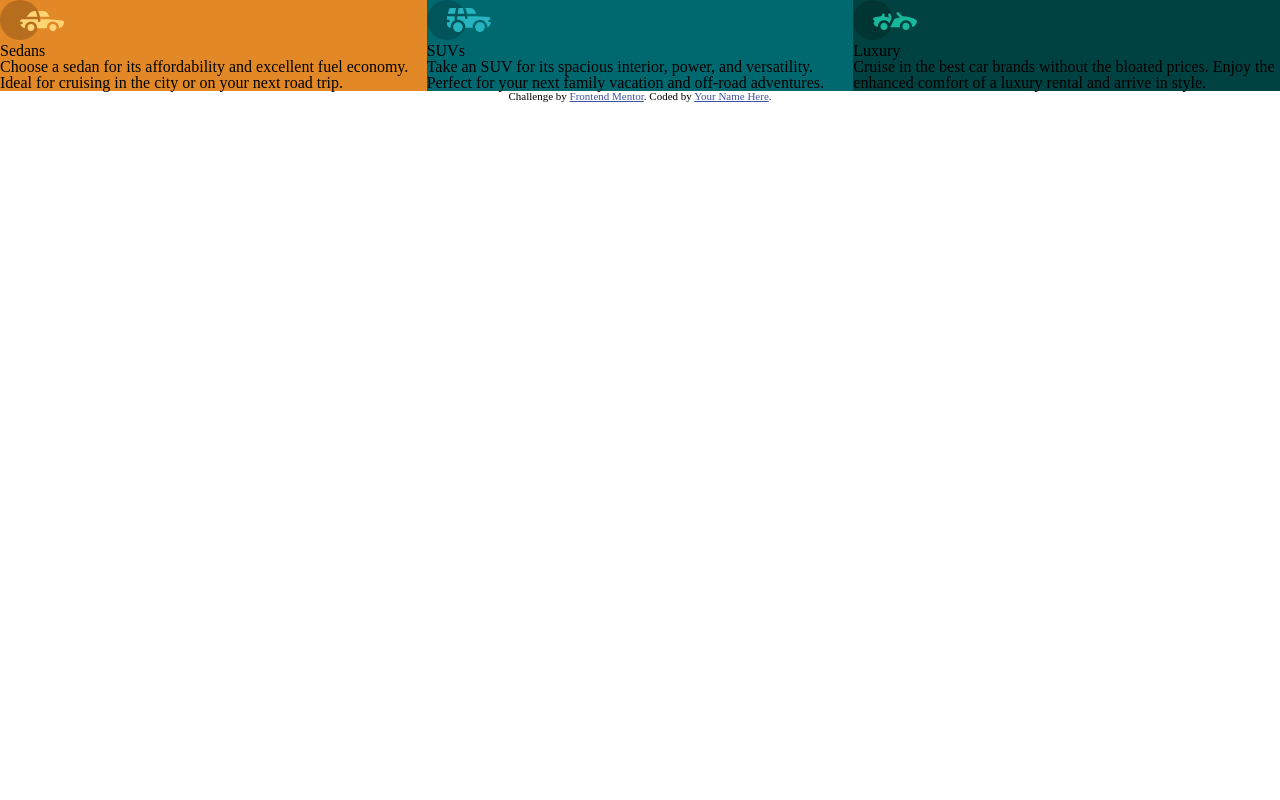
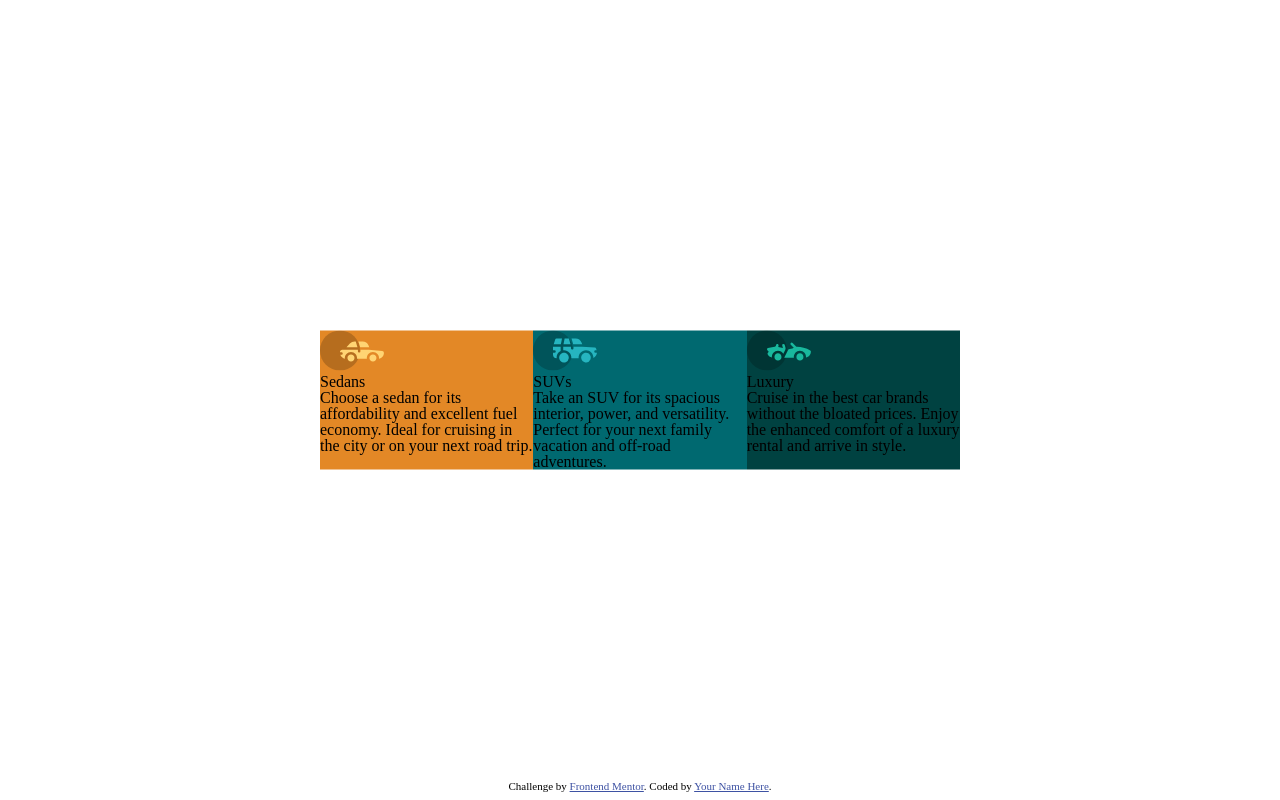
Before and after one commit to HugoLc/FrontendMentor-2, a plain HTML site: page index.html in a window 1280 px wide. Drawn offline with Linux system fonts and the light colour scheme.

Commit message:
Posicionado o .card ao centro e o .attribution na base da página

```diff
--- a/css/style.css
+++ b/css/style.css
@@ -1,5 +1,10 @@
 .card{
   display: grid;
+  width: 50%;
+  position: absolute;
+  top: 50%;
+  left: 50%;
+  transform: translate(-50%, -50%);
   grid-template-columns: 1fr 1fr 1fr;
   grid-template-areas: "sedans suvs luxury";
 }
@@ -18,3 +23,10 @@
   grid-area: luxury;
   background: hsl(179, 100%, 13%);
 }
+
+.attribution{
+  position: absolute;
+  bottom: 1%;
+  left: 50%;
+  transform: translateX(-50%);
+}
```
